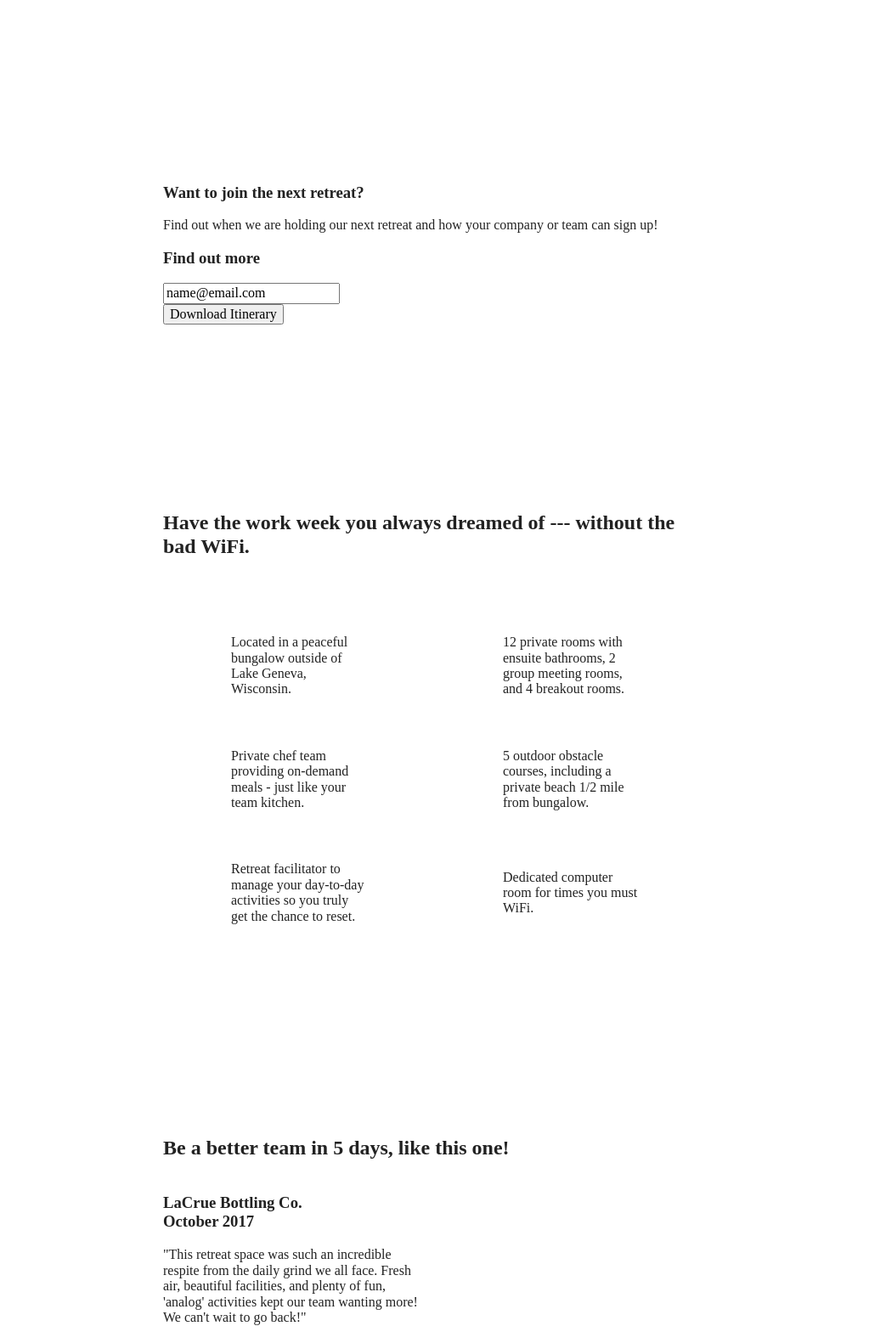
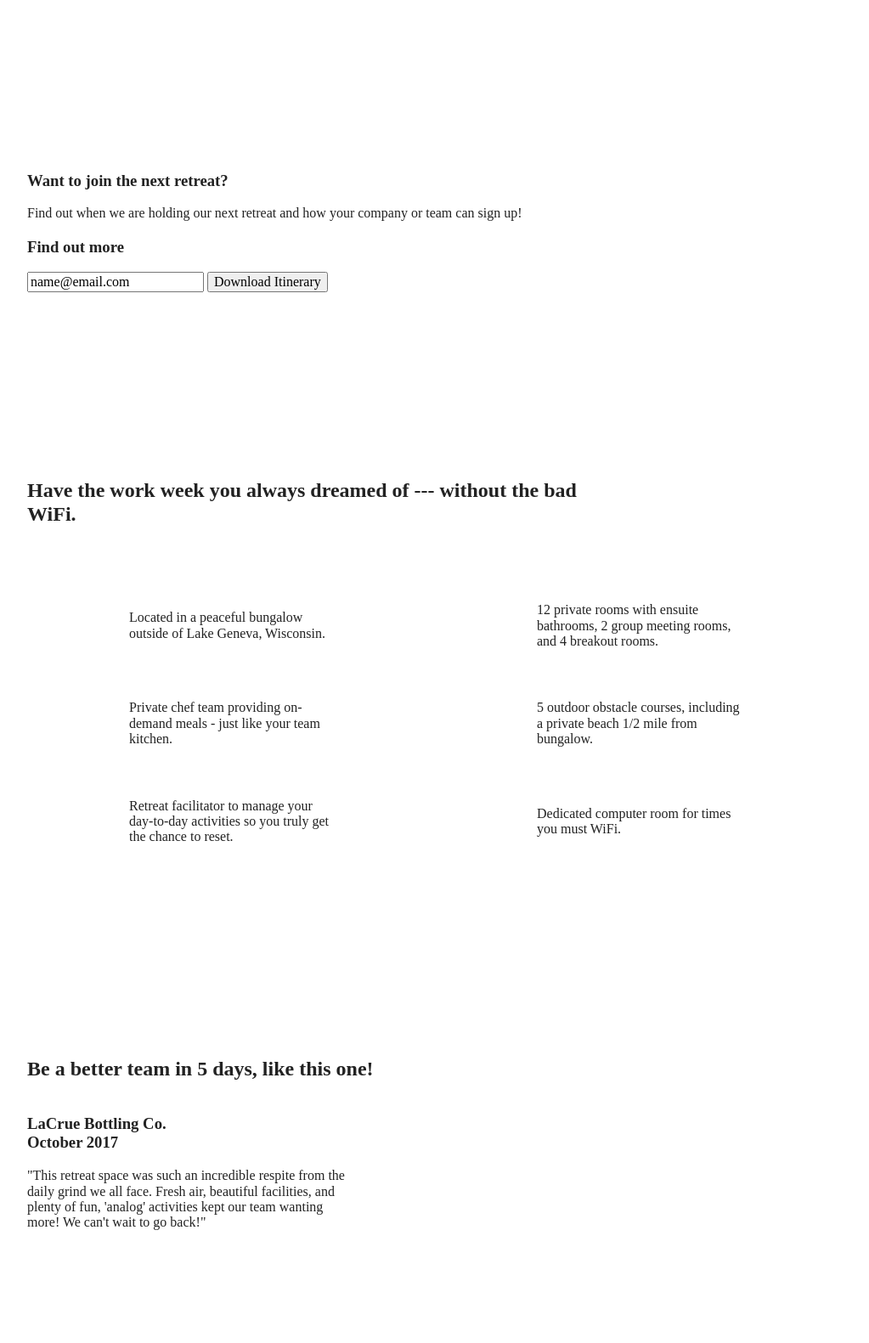
Before and after one commit to chloew3st/unplugged-retreat, a website built with Parcel: page index.html in a window 1280 px wide. Shown: the part 407-1988 px from the top of the page at 85% size, without its empty margins (128-1151 px from the left). Built offline with nearby package versions, Linux system fonts and the light colour scheme; files whose address does not match are found by name.

Commit message:
Added CSS for desktop on all pages

```diff
--- a/css/main.css
+++ b/css/main.css
@@ -482,15 +482,67 @@
         .faq h2 {
             width: 100%;
         }
+        /*=========================================================================================================
+     Desktop Styles
+======================================================================================================== */
 
         @media only screen and (min-width:1200px) {
             /* Desktop styles here */
+            /* General Styles */
+            .content-wrapper {
+                max-width: 960px;
+                margin: 100px 0;
+            }
+        }
+        /* Hero Area */
+
+        .hero-area h1 {
+            width: 55%;
+        }
+        /* Aside */
+
+        aside .content-wrapper {
+            justify-content: space-between;
+        }
+
+        aside .content-wrapper .form-description,
+        aside .content-wrapper .form {
+            width: 100%;
+        }
+        /* Features */
+
+        .features h2 {
+            width: 72%;
+        }
+
+        .features article {
+            flex-basis: 50%;
+        }
+        /* Reviews */
+
+        .reviews article div {
+            width: 40%;
+        }
+        /* ========================================================================================
+        About Page
+========================================================================================= */
+
+        .mission h2,
+        .contact-section .content-wrapper h2 {
+            width: 80%;
+        }
+        /* ==========================================================================
+   FAQ Page
+   ========================================================================== */
+
+        .faq h2 {
+            width: 100%;
         }
         /* ==========================================================================
    Print styles.
    Inlined to avoid the additional HTTP request:
    https://www.phpied.com/delay-loading-your-print-css/
-   ========================================================================== */
+========================================================================== */
 
         @media print {
             *,
```
